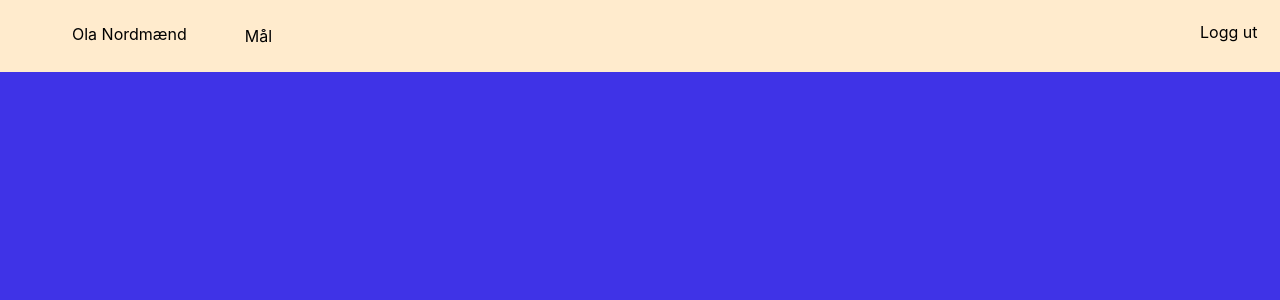
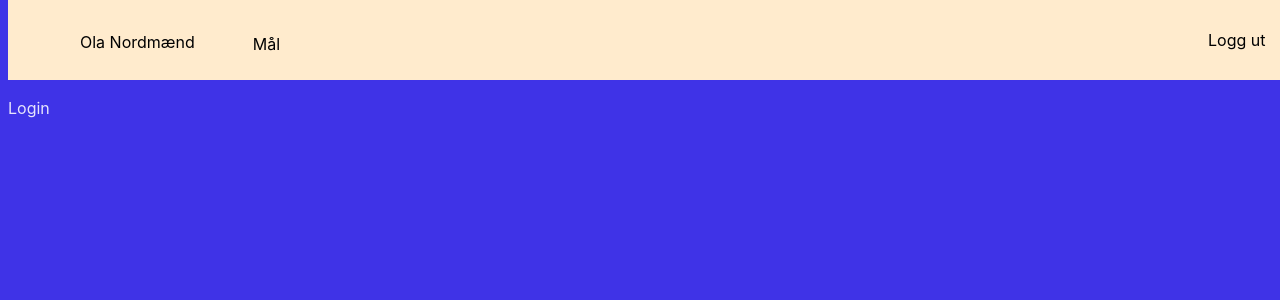
Before and after one commit to EspenSolhaug1/kompetanse-oversikt, a React (Vite) app: page /login in a window 1280 px wide. Shown: the top 300 px of the page. Built offline with nearby package versions, Linux system fonts and the light colour scheme.

Commit message:
created components, fixed styling

```diff
--- a/src/App.css
+++ b/src/App.css
@@ -1,4 +1,2 @@
 #root {
-  max-width: 1280px;
-  margin: 0 auto;
 }
--- a/src/App.tsx
+++ b/src/App.tsx
@@ -1,13 +1,19 @@
-import { useState } from "react";
-import Navbar from "./Components/Navbar";
+import Navbar from "./Components/NavBar/Navbar";
 import "./App.css";
+import { Route, Routes } from "react-router-dom";
+import Profile from "./Components/Profile/Profile";
+import Login from "./Components/Login/Login";
+import Goal from "./Components/Goal/Goal";
 
 function App() {
-  const [count, setCount] = useState(0);
-
   return (
     <>
       <Navbar />
+      <Routes>
+        <Route path="/login" element={<Login />} />
+        <Route path="/profile" element={<Profile />} />
+        <Route path="goals/:id" element={<Goal />} />
+      </Routes>
     </>
   );
 }
--- /dev/null
+++ b/src/Components/Goal/Goal.tsx
@@ -0,0 +1,9 @@
+const Goal = () => {
+  return (
+    <>
+      <p>Goal</p>
+    </>
+  );
+};
+
+export default Goal;
--- /dev/null
+++ b/src/Components/Login/Login.tsx
@@ -0,0 +1,9 @@
+const Login = () => {
+  return (
+    <>
+      <p>Login</p>
+    </>
+  );
+};
+
+export default Login;
--- a/src/Components/Navbar.css
+++ b/src/Components/NavBar/Navbar.css
@@ -1,22 +1,18 @@
 .navbar {
   display: flex;
-  position: absolute;
   background-color: blanchedalmond;
   height: 5em;
   width: 100vw;
   color: black;
-  top: -8px;
+  top: 0;
   left: 0;
 }
 .menu-items {
   display: flex;
-  flex-direction: row;
 }
 
 .menu-items ul {
   display: flex;
-  min-width: 10em;
-  height: 100%;
 }
 
 .filler {
--- /dev/null
+++ b/src/Components/Profile/Profile.tsx
@@ -0,0 +1,5 @@
+const Profile = () => {
+  return <></>;
+};
+
+export default Profile;
--- a/src/index.css
+++ b/src/index.css
@@ -11,4 +11,5 @@
   text-rendering: optimizeLegibility;
   -webkit-font-smoothing: antialiased;
   -moz-osx-font-smoothing: grayscale;
+  margin-top: -8px;
 }
```
Also changed, not shown: src/Components/Goal/Goal.css (added), src/Components/Login/Login.css (added), src/Components/NavBar/Navbar.tsx (renamed from src/Components/Navbar.tsx), src/Components/Profile/Profile.css (added).
